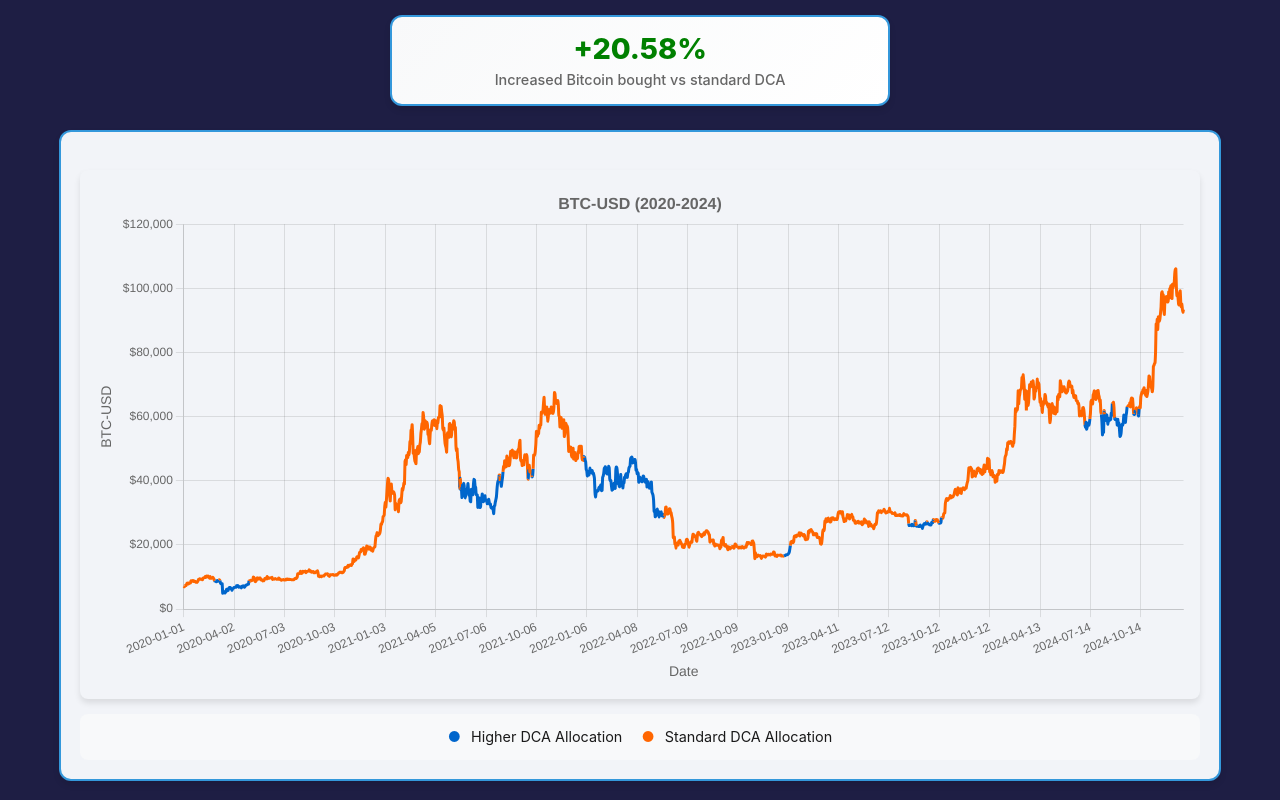
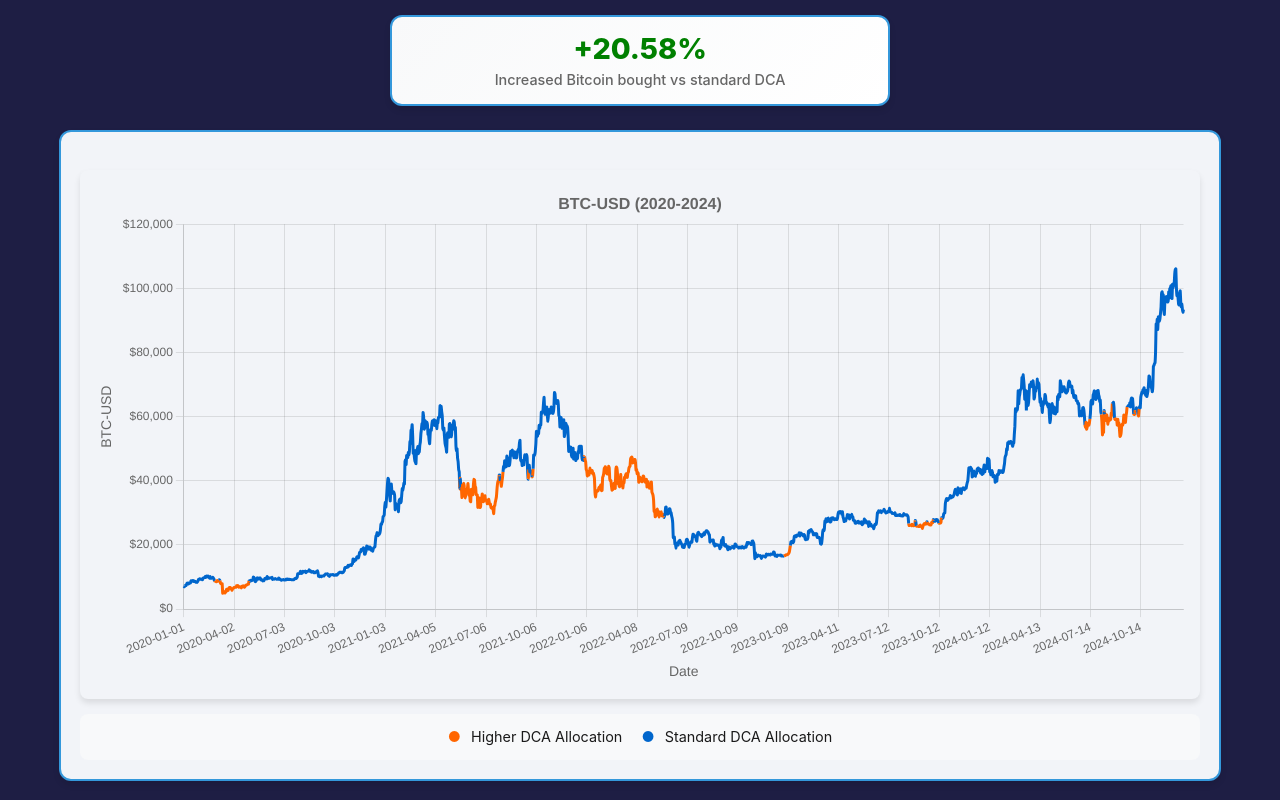
Before and after one commit to hypertrial/stacking_sats_calculator, a React (Vite) app: page / in a window 1280 px wide. Shown: the part 264-1064 px from the top of the page. Built offline with nearby package versions, Linux system fonts and the light colour scheme.

Commit message:
Flipped orange and blue plot

```diff
--- a/src/components/Calculator.tsx
+++ b/src/components/Calculator.tsx
@@ -126,10 +126,10 @@ const ChartSection: React.FC<{
         <div className="chart-info-bottom">
           <ul>
             <li>
-              <span style={{ color: 'rgb(0, 102, 204)' }}>●</span> Higher DCA Allocation
+              <span style={{ color: 'rgb(255, 102, 0)' }}>●</span> Higher DCA Allocation
             </li>
             <li>
-              <span style={{ color: 'rgb(255, 102, 0)' }}>●</span> Standard DCA Allocation
+              <span style={{ color: 'rgb(0, 102, 204)' }}>●</span> Standard DCA Allocation
             </li>
           </ul>
         </div>
--- a/src/data/200ma.ts
+++ b/src/data/200ma.ts
@@ -82,8 +82,8 @@ export function prepareChartData(data: ChartDataPoint[]) {
             const index = context.dataIndex;
             if (index < data.length) {
               return data[index].modelWeight > percentile75Weight
-                ? 'rgb(0, 102, 204)' // Blue for higher allocation (color-blind friendly)
-                : 'rgb(255, 102, 0)'; // Orange for standard allocation (color-blind friendly)
+                ? 'rgb(255, 102, 0)' // Orange for higher allocation (color-blind friendly)
+                : 'rgb(0, 102, 204)'; // Blue for standard allocation (color-blind friendly)
             }
           }
           return 'rgba(128, 128, 128, 1)'; // Default gray
@@ -94,8 +94,8 @@ export function prepareChartData(data: ChartDataPoint[]) {
             const startIndex = ctx.p0DataIndex;
             if (startIndex < data.length) {
               return data[startIndex].modelWeight > percentile75Weight
-                ? 'rgb(0, 102, 204)' // Blue for higher allocation (color-blind friendly)
-                : 'rgb(255, 102, 0)'; // Orange for standard allocation (color-blind friendly)
+                ? 'rgb(255, 102, 0)' // Orange for higher allocation (color-blind friendly)
+                : 'rgb(0, 102, 204)'; // Blue for standard allocation (color-blind friendly)
             }
             return 'rgba(128, 128, 128, 1)';
           },
```
